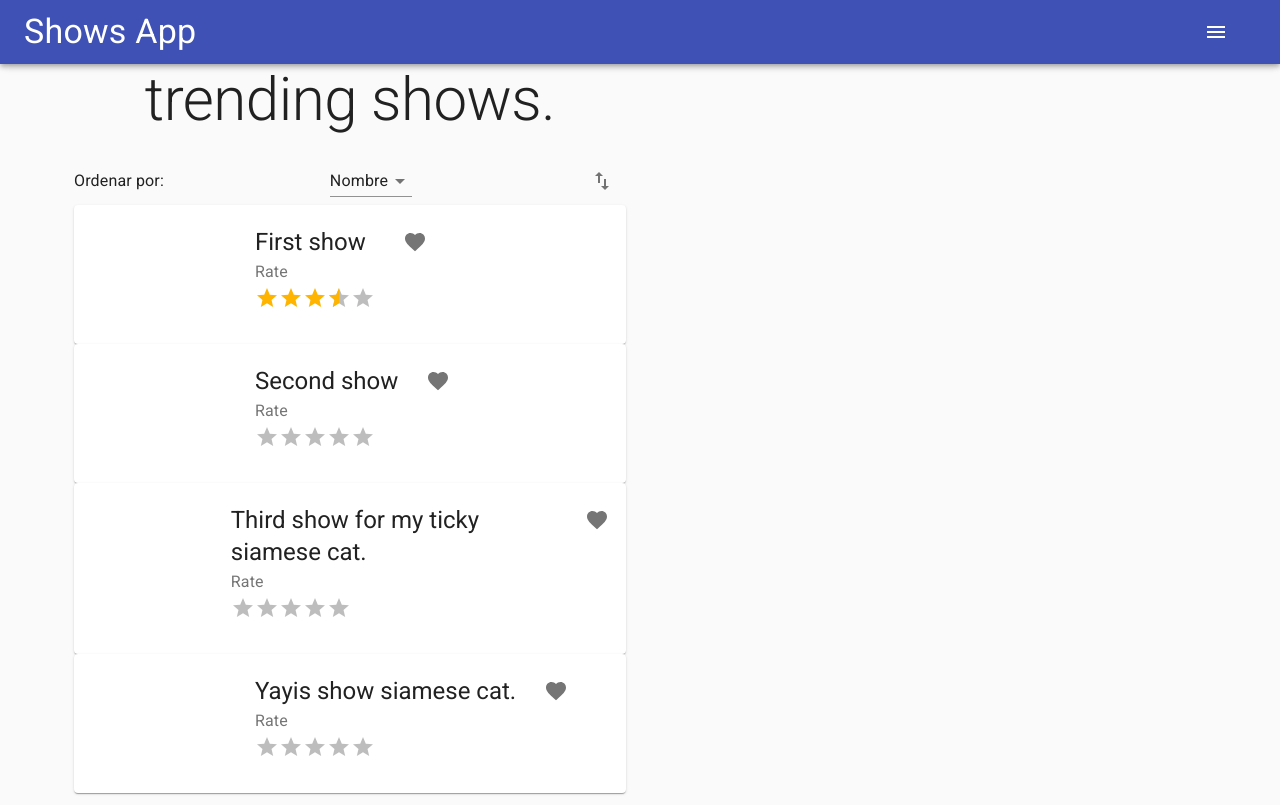
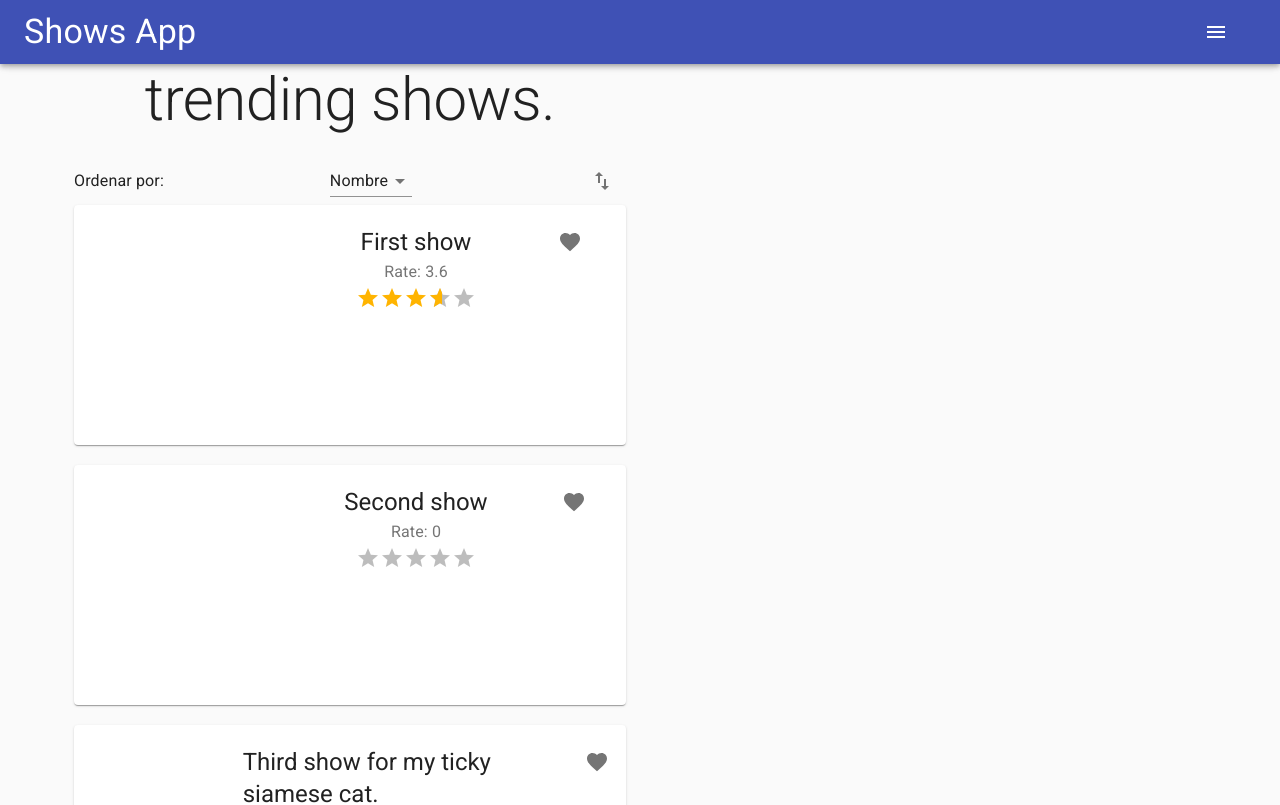
Before and after one commit to gus-tavo01/shows-app, a React (Create React App) app: page /viendo-ahora in a window 1280 px wide. Shown: the top 805 px of the page. Built offline with nearby package versions, Linux system fonts and the light colour scheme.

Commit message:
update show card styles

```diff
--- a/src/components/ShowCard.js
+++ b/src/components/ShowCard.js
@@ -13,17 +13,23 @@ import PropTypes from 'prop-types';
 const useStyles = makeStyles((theme) => ({
   root: {
     display: 'flex',
-    padding: 5
+    justifyContent: 'space-around',
+    padding: 5,
+    marginBottom: 20,
   },
   details: {
     display: 'flex',
     flexDirection: 'column',
   },
   content: {
-    flex: '1 0 auto',
+    display: 'flex',
+    flexDirection: 'column',
+    justifyItems: 'center',
+    alignItems: 'center'
   },
   cover: {
-    width: 160,
+    width: 180,
+    height: 230,
   },
   favBtn: {
     paddingTop: 8,
@@ -32,8 +38,6 @@ const useStyles = makeStyles((theme) => ({
 
 export default function ShowCard(props) {
   const classes = useStyles();
-  const favoriteText = 'Remove from favorites';
-  const nonFavoriteText = 'Add to favorites';
 
   return (
     <Card className={classes.root}>
@@ -48,14 +52,14 @@ export default function ShowCard(props) {
             {props.title}
           </Typography>
           <Typography variant="subtitle1" color="textSecondary">
-            Rate
+            Rate: {props.rate}
           </Typography>
-          <Rating name="read-only" value={props.rate} readOnly precision={0.5} />
+          <Rating name="read-only" value={props.rate} readOnly precision={0.1} />
         </CardContent>
       </div>
       <div className={classes.favBtn}>
-        <IconButton aria-label={props.isFavorite ? favoriteText : nonFavoriteText}>
-          <Tooltip title={props.isFavorite ? favoriteText : nonFavoriteText}>
+        <IconButton aria-label="Marcar como favorito">
+          <Tooltip title="Marcar como favorito">
             <FavoriteIcon style={props.isFavorite ? {color: 'deeppink'} : null} />
           </Tooltip>
         </IconButton>
```
